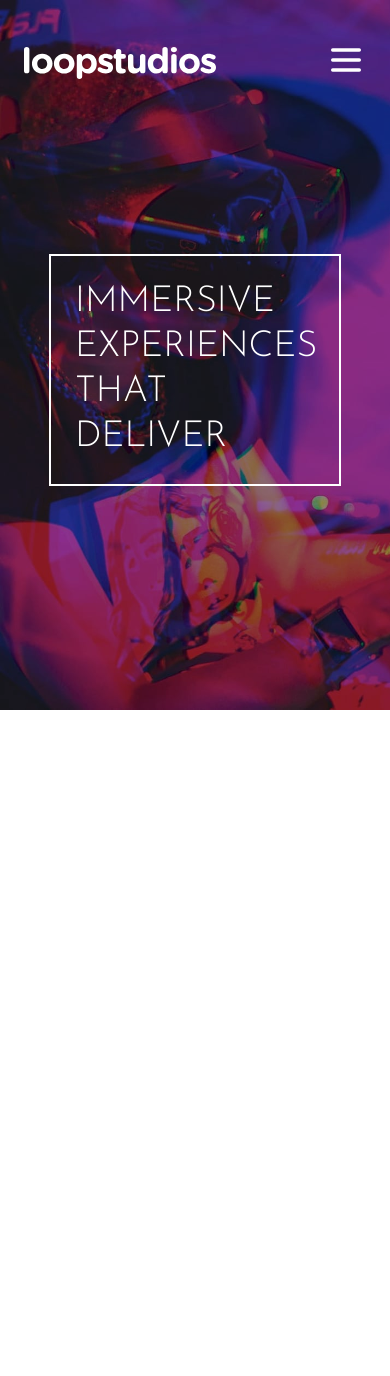
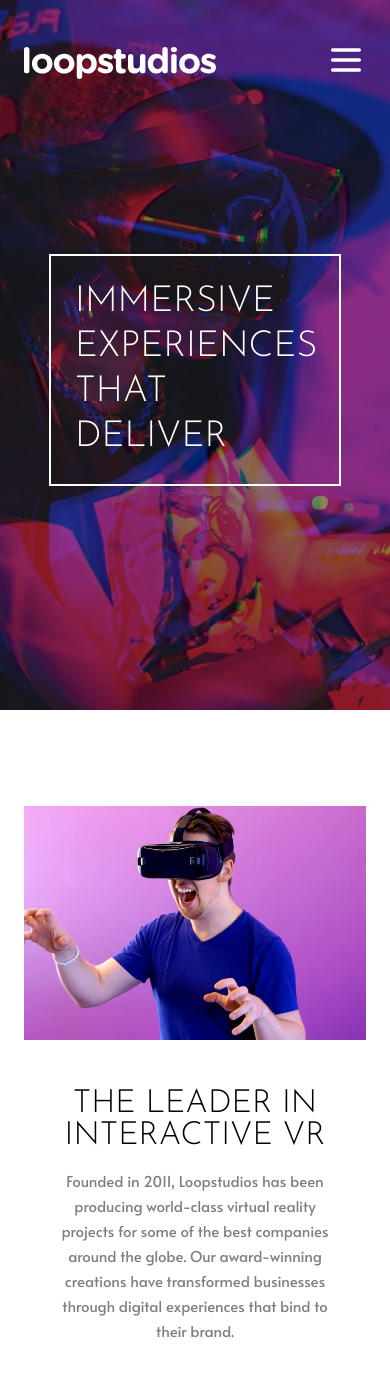
Before and after one commit to Youmnaelzany/loopstudios-landing-page, a Next.js app: page / in a window 390 px wide. Shown: the top 1376 px of the page. Before the commit the page ends 844 px from the top, so only its background shows below. Built offline with nearby package versions, Linux system fonts and the light colour scheme.

Commit message:
Add InteractiveVR component, enhance Header and HeroSection for better responsiveness

```diff
--- a/src/app/layout.tsx
+++ b/src/app/layout.tsx
@@ -3,6 +3,7 @@ import { Alata, Josefin_Sans } from "next/font/google";
 
 import Header from "@/components/Header";
 import HeroSection from "@/components/hero-section";
+import InteractiveVR from "@/components/interactive-vr";
 
 import "./globals.css";
 
@@ -37,6 +38,7 @@ export default function RootLayout({
           <Header />
           <HeroSection />
         </div>
+        <InteractiveVR />
         {children}
       </body>
     </html>
--- a/src/components/Header.tsx
+++ b/src/components/Header.tsx
@@ -13,7 +13,7 @@ export const navLinks = [
 
 export default function Header() {
   return (
-    <header className="flex items-center justify-between px-6 py-10 lg:px-40 lg:py-16">
+    <header className="flex items-center justify-between px-6 py-10 sm:px-10 lg:px-40 lg:py-16">
       <Link href="/" aria-label="Home">
         <Image
           src="/images/logo.svg"
--- a/src/components/hero-section.tsx
+++ b/src/components/hero-section.tsx
@@ -5,7 +5,7 @@ export default function HeroSection() {
       aria-label="Hero"
     >
       <div className="flex items-center justify-start border-2 border-white px-6 py-6 lg:px-10 lg:py-10">
-        <h1 className="w-[15rem] font-[Josefin_Sans] text-4xl leading-tight font-light text-white uppercase lg:w-[22rem] lg:text-5xl">
+        <h1 className="w-[15rem] font-[Josefin_Sans] text-4xl leading-tight font-light text-white uppercase sm:w-[22rem] sm:text-5xl">
           Immersive experiences that deliver
         </h1>
       </div>
--- /dev/null
+++ b/src/components/interactive-vr.tsx
@@ -0,0 +1,35 @@
+import Image from "next/image";
+
+export default function InteractiveVR() {
+  return (
+    <section className="flex flex-col items-center justify-center gap-y-12 px-6 py-24 xl:flex-row xl:items-end xl:px-40 xl:pt-40 xl:pb-44.5">
+      <div className="relative">
+        <div className="absolute inset-0 bg-[#E5EAF1] mix-blend-color"></div>
+        <picture className="relative mix-blend-multiply">
+          <source
+            media="(min-width:768px)"
+            srcSet="/images/desktop/image-interactive.jpg"
+          />
+          <Image
+            src="/images/mobile/image-interactive.jpg"
+            alt="Interactive VR experience"
+            width={398}
+            height={224}
+            className="sm:w-[489px] lg:w-[689px] xl:h-[500] xl:w-[889px]"
+          />
+        </picture>
+      </div>
+      <div className="interactive-vr flex h-auto w-auto flex-col items-center justify-center gap-y-4 bg-white px-6 text-center xl:relative xl:bottom-0 xl:-left-30 xl:justify-start xl:pt-24 xl:pr-0 xl:pb-0 xl:pl-24 xl:text-left">
+        <h2 className="w-68 font-[Josefin_Sans] text-[2rem] leading-8 font-light text-black uppercase xl:w-[27rem] xl:text-[3rem] xl:leading-12">
+          The leader in interactive VR
+        </h2>
+        <p className="w-68 font-[Alata] text-[0.9375rem] leading-[1.5625rem] font-normal text-black opacity-[0.4994] sm:w-[35rem] xl:w-[27rem]">
+          Founded in 2011, Loopstudios has been producing world-class virtual
+          reality projects for some of the best companies around the globe. Our
+          award-winning creations have transformed businesses through digital
+          experiences that bind to their brand.
+        </p>
+      </div>
+    </section>
+  );
+}
--- a/src/components/ui/sheet.tsx
+++ b/src/components/ui/sheet.tsx
@@ -61,7 +61,7 @@ function SheetContent({
         className={cn(
           "data-[state=open]:animate-in data-[state=closed]:animate-out fixed z-50 flex flex-col gap-4 bg-black shadow-lg transition ease-in-out data-[state=closed]:duration-300 data-[state=open]:duration-500",
           side === "right" &&
-            "data-[state=closed]:slide-out-to-right data-[state=open]:slide-in-from-right inset-y-0 right-0 h-full w-full sm:max-w-sm",
+            "data-[state=closed]:slide-out-to-right data-[state=open]:slide-in-from-right inset-y-0 right-0 h-full w-full sm:max-w-lg",
           side === "left" &&
             "data-[state=closed]:slide-out-to-left data-[state=open]:slide-in-from-left inset-y-0 left-0 h-full w-3/4 border-r sm:max-w-sm",
           side === "top" &&
```
